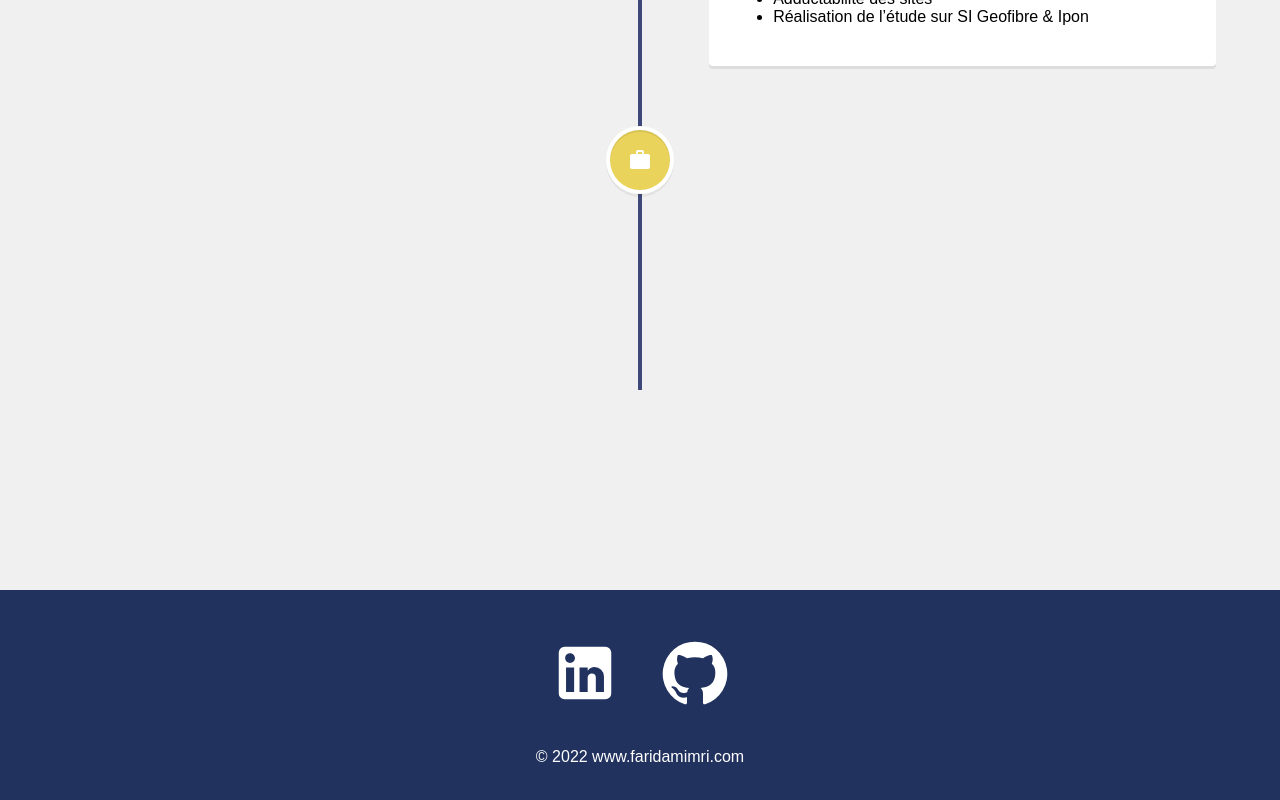
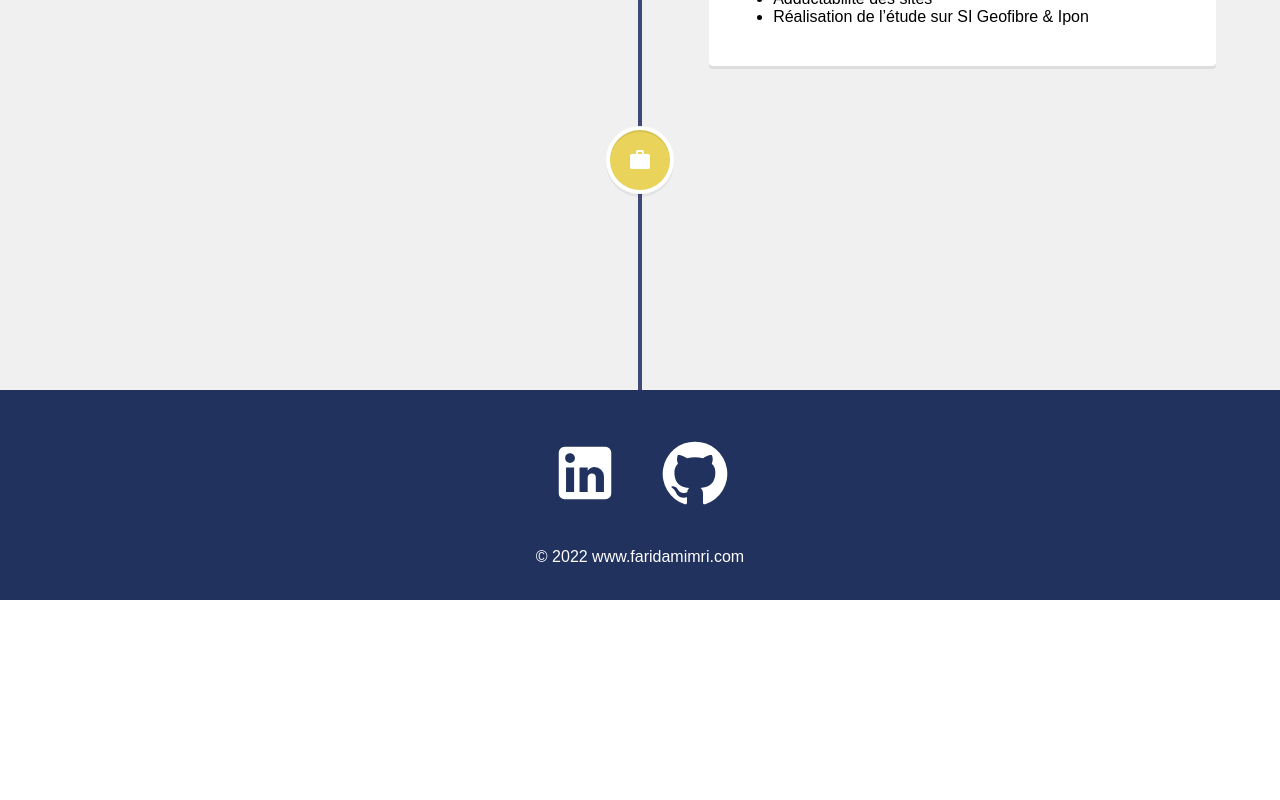
Before and after one commit to FaridAmimri/myPortFolio, a React (Create React App) app: page /experience in a window 1280 px wide. Shown: the part 955-1755 px from the top of the page. After the commit the page ends 1555 px from the top, so only its background shows below. Built offline with nearby package versions, Linux system fonts and the light colour scheme.

Commit message:
Suppr margin-top .footer

```diff
--- a/src/styles/Footer.css
+++ b/src/styles/Footer.css
@@ -7,7 +7,6 @@
     align-items: center;
     flex-direction: column;
     padding-top: 10px;
-    margin-top: 200px;
   }
 
   .socialMedia svg {
```
